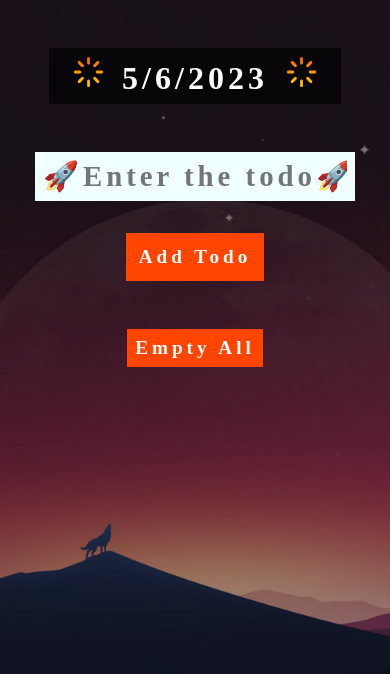
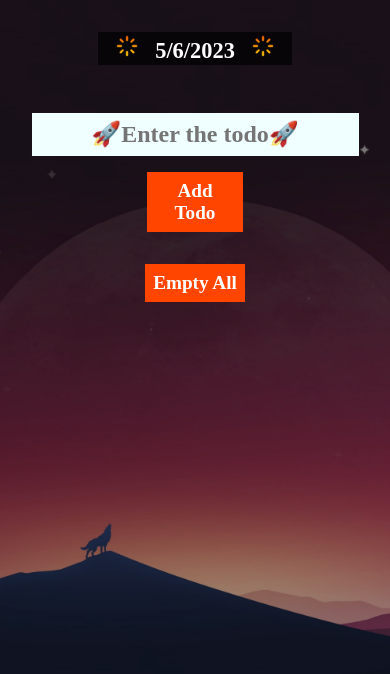
Before and after one commit to shyamg090/todo-react, a React (Create React App) app: page / in a window 390 px wide. Shown: the top 674 px of the page. Built offline with nearby package versions, Linux system fonts and the light colour scheme; a web font is replaced by a local one.

Commit message:
new functionality---> done undone added

```diff
--- a/src/Todo.jsx
+++ b/src/Todo.jsx
@@ -3,6 +3,7 @@ import quill from "../src/images/quill.png";
 import trash from "../src/images/trash.png";
 
 function Todo() {
+
   const get_localStorage = () => {
     const get_todo = localStorage.getItem("todo_items");
     if (get_todo) {
@@ -19,9 +20,12 @@ function Todo() {
   //---ADD TODO AND ADDING OBJECT WITH UNIQUE KEY AND NAME_OF_TODO---
   const addTodo = (event) => {
     event.preventDefault();
+
     const input_objs = {
-      id: new Date().getTime().toString(),
+      id: todo.length === 0 ? 1 : todo[todo.length - 1].id +1 ,
+      // id: new Date().getTime().toString(),
       name: input,
+      completed: false,
     };
     // since input_obj is a object to acess name input_obj.name
     setTodo([...todo, input_objs]);
@@ -31,19 +35,40 @@ function Todo() {
 
   // -----DELETING THE TODO WITH THE HELP OF THE FILTER SO THAT IT RETURNS NEW ARRAY BUT OPERATIONS IS SAME AS MAP---
   const deleteTodo = (received_id) => {
+
     const filteredArr = todo.filter((item) => {
       return item.id !== received_id;
     });
+
     setTodo(filteredArr);
     console.log(todo);
     setInput("");
   };
   // item is local to this filter here that is each item in array to which filter has to be applied
 
+  // ------UPDATE TODO USING MAP FUNCTION--------------------------------------------
+
+  const completeTodo= (id)=>{
+
+    const completedtodo = todo.map((item)=>{
+      if(item.id === id){
+        let value = item.completed;
+        return {...item, completed : !value};
+      }
+      else{
+        return item;
+      }
+    })
+
+    setTodo(completedtodo);
+  }
+
   //---TO EMPTY THE LIST IN A GO---
   const emptyList = (e) => {
-    console.log('eeeha');
+
+    console.log("eeeha");
     e.preventDefault();
+
     setTodo([]);
   };
 
@@ -80,10 +105,16 @@ function Todo() {
       <div className="todoList">
         {todo.map((item) => {
           return (
-            <div className="singleList" key={item.id}>
+            <div className="singleList" key={item.id}
+            style={{backgroundColor: item.completed ? "rgba(1, 0, 2, 0.652)" : null}} >
+
+
               <div className="img">
-                <img src={quill} alt="Rocketimg" />
+                <img onClick={()=> completeTodo(item.id)}
+                src={quill}
+                alt="Rocketimg" />
               </div>
+
               <div className="h3Tag">
                 <h3>{item.name}</h3>
               </div>
@@ -95,6 +126,7 @@ function Todo() {
                   alt="binimg"
                 />
               </div>
+
             </div>
           );
         })}
@@ -102,7 +134,7 @@ function Todo() {
 
       <div className="emptyList-button">
         <form>
-          <button onClick={event => emptyList(event)}>Empty All</button>
+          <button onClick={(event) => emptyList(event)}>Empty All</button>
         </form>
       </div>
     </>
--- a/src/index.css
+++ b/src/index.css
@@ -4,7 +4,7 @@
   margin: 0;
   padding: 0;
   font-family: 'Neucha', cursive;
-  letter-spacing: 4px;
+  /* letter-spacing: 4px; */
   font-weight: 600;
   scroll-behavior: smooth;
   cursor: pointer;
@@ -12,7 +12,7 @@
 body{
 
   width: 100%;
-  height: 100%;
+  /* height: 100%; */
 
   background-image: url('../src/images/bg-img.jpg');
   background-repeat: no-repeat;
@@ -28,17 +28,19 @@ body{
 }
 
 .container{
+  width: 100%;
   margin: 0;
   display: flex;
   flex-direction: column;
   align-items: center;
   text-align: center;
   justify-content: center;
+
   padding: 1rem;
 }
 
 .container > .year{
-  margin: 2rem 1rem;
+  margin:  2rem 1rem;
   padding: .4rem;
   color: white;
   background-color: rgba(1, 0, 2, 0.652);
@@ -48,13 +50,9 @@ body{
   height: 2.2rem;
   margin: 0 1rem
 }
-/* top todo.jsx */
-.top> form{
-  width: 100%;
-}
 
 .top > form > input {
-  width: 19rem;
+
   padding: 0.5rem;
   font-size: 1.8rem;
   margin: 1rem;
@@ -67,7 +65,6 @@ body{
 .top > form > button{
   align-items: center;
   font-size: 1.2rem;
-  margin: 1rem;
   padding: .8rem;
   color: rgb(255, 255, 255);
   background-color: orangered;
@@ -77,9 +74,9 @@ body{
 /* todolist todo.jsx */
 .todoList{
 
-  width: 85%;
+  width: 80%;
+  /* important */
   color: white;
-  font-size: 1.2rem;
 
   display: flex;
   flex-direction: column;
@@ -102,9 +99,10 @@ body{
 }
 .h3Tag{
   width:90%;
-  /* margin: 1rem; */
+  margin: 1rem;
 }
-.h3Tag > h3{
+
+.h3Tag {
   word-wrap: break-word;
 }
 
@@ -123,3 +121,45 @@ body{
   background-color: orangered;
   border: none;
 }
+
+@media screen and (max-width: 660px) {
+  .container{
+    width: inherit;
+    padding: 0rem;
+  }
+  .container > .year{
+    margin:  2rem 0rem;
+    font-size: .7rem;
+    padding: .1rem;
+  }
+  .container > .year > h1 > img{
+    width: 1.5rem;
+    height: 1.5rem;
+    margin: 0 1rem;
+  }
+  .top > form{
+    display: flex;
+    flex-direction: column;
+    align-items: center;
+  }
+  .top > form > input {
+
+    padding: .5rem;
+    font-size: 1.5rem;
+    margin: 1rem;
+  }
+  .top > form > button{
+    width: 6rem;
+    font-size: 1.2rem;
+    padding: .5rem;
+  }
+  .h3Tag{
+    width:50%;
+    margin: 1rem;
+  }
+  .img > img{
+    width: 2rem;
+    height: 2rem;
+    margin: 0;
+  }
+}
```
